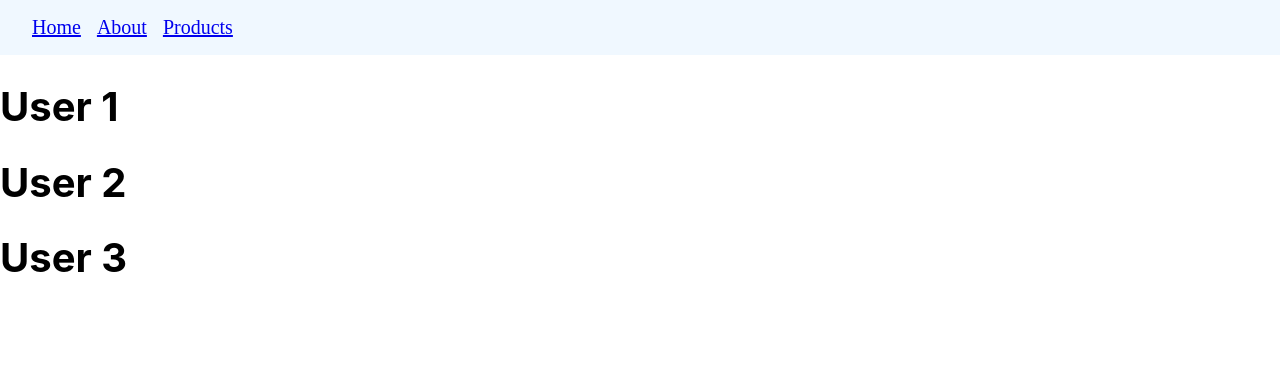
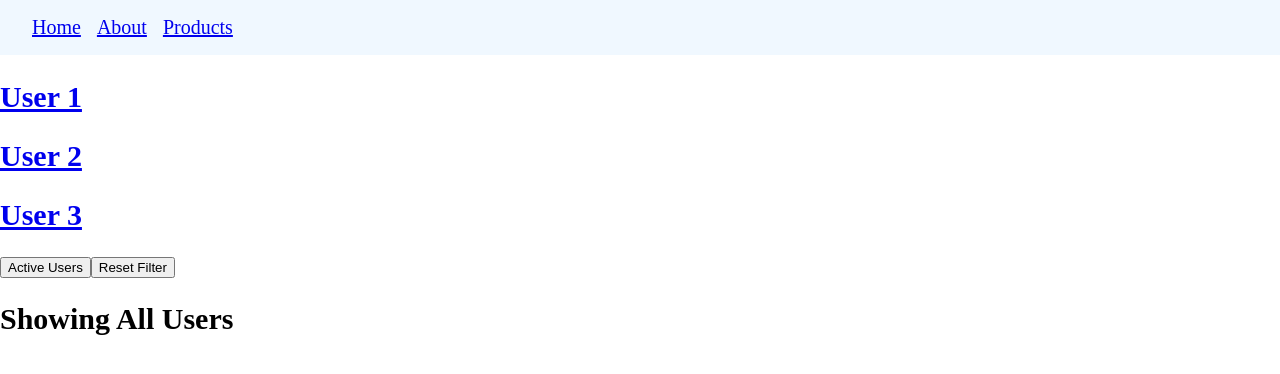
Before and after one commit to DarshVallur/React-Advanced, a React (Create React App) app: page /users in a window 1280 px wide. Shown: the top 374 px of the page. Built offline with nearby package versions, Linux system fonts and the light colour scheme.

Commit message:
Url Params and Search Params

```diff
--- a/src/components/UserDetails.js
+++ b/src/components/UserDetails.js
@@ -1,7 +1,10 @@
 import React from 'react';
+import { useParams } from 'react-router-dom';
 
 function UserDetails() {
-  return <div>User Details</div>;
+  const params = useParams();
+  const { userId } = params;
+  return <div>User Details {userId}</div>;
 }
 
 export default UserDetails;
--- a/src/components/Users.js
+++ b/src/components/Users.js
@@ -1,13 +1,32 @@
 import React from 'react';
-import { Outlet } from 'react-router-dom';
+import { Outlet, Link, useSearchParams } from 'react-router-dom';
 
 const Users = () => {
+  const [searchParams, setSearchParams] = useSearchParams();
+  const showActiveUsers = searchParams.get('filter') === 'active';
   return (
     <div>
-      <h1>User 1</h1>
-      <h1>User 2</h1>
-      <h1>User 3</h1>
+      <h2>
+        <Link to="1">User 1</Link>
+      </h2>
+      <h2>
+        <Link to="2">User 2</Link>
+      </h2>
+      <h2>
+        <Link to="3">User 3</Link>
+      </h2>
       <Outlet />
+      <div>
+        <button onClick={() => setSearchParams({ filter: 'active' })}>
+          Active Users
+        </button>
+        <button onClick={() => setSearchParams({})}>Reset Filter</button>
+      </div>
+      {showActiveUsers ? (
+        <h2>Showing Active Users </h2>
+      ) : (
+        <h2>Showing All Users </h2>
+      )}
     </div>
   );
 };
```
